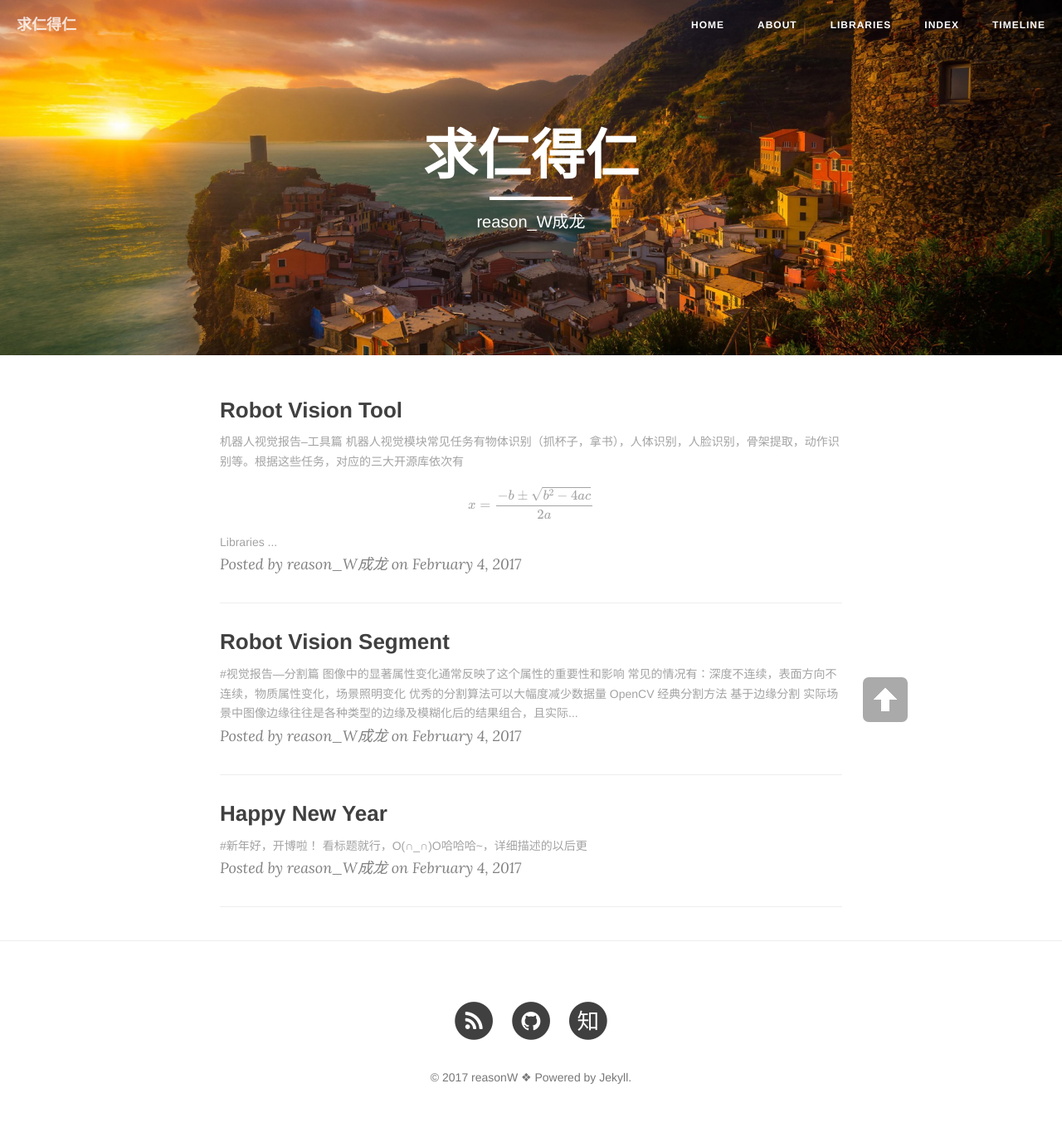
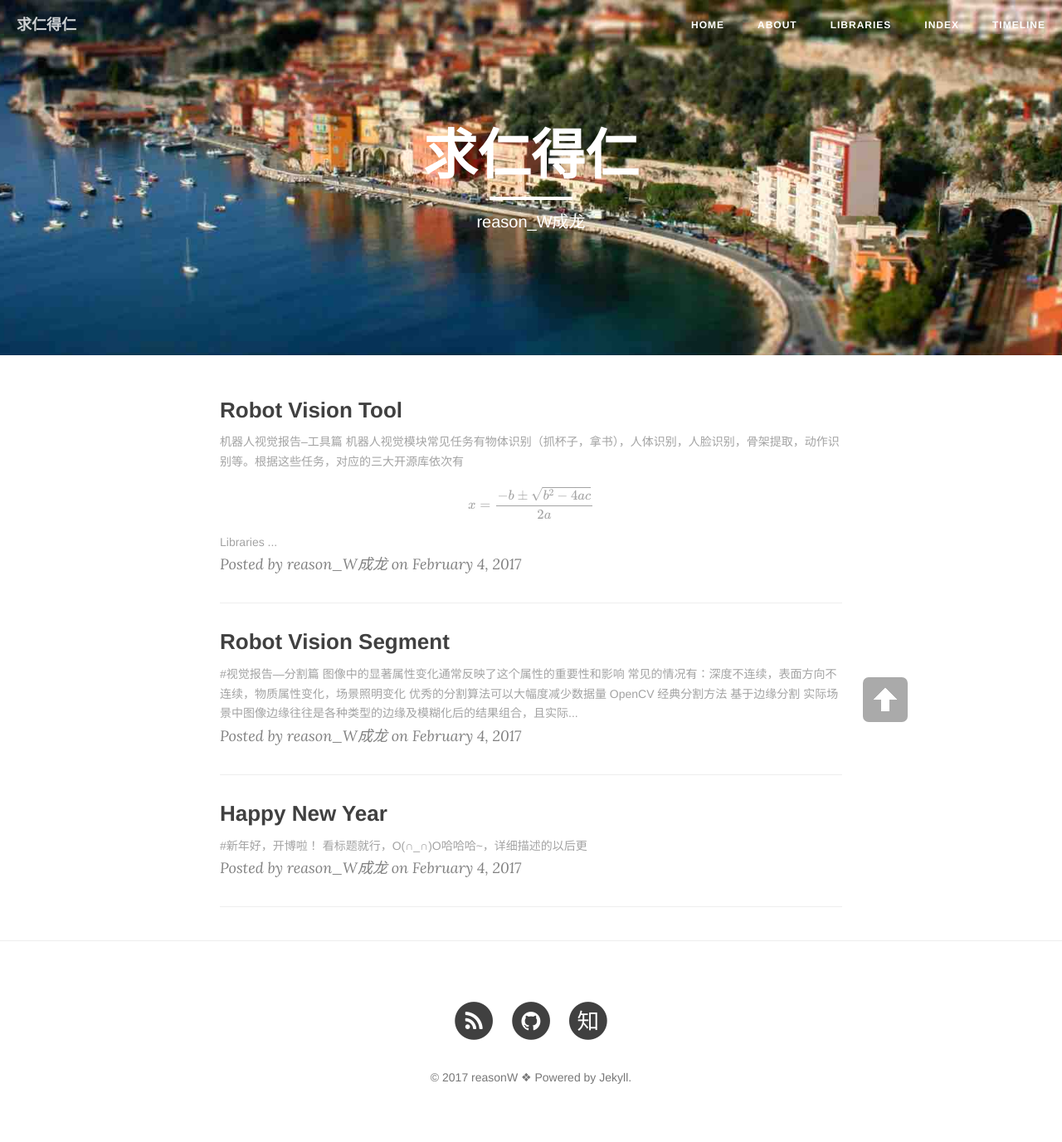
Before and after one commit to Skylar95/Skylar95, a Jekyll site: the page built from index.html, in a window 1280 px wide. Shown: the whole page at 83% size. Built offline with Jekyll 4.4.1, drawn with Linux system fonts in a browser that asks for light colours; nearby versions of some CDN libraries; formulas are drawn with MathJax 3; the list of posts is cut into pages by our own code.

Commit message:
modify for utf-8

```diff
--- a/_config.yml
+++ b/_config.yml
@@ -1,11 +1,11 @@
 # Site settings
 title: 求仁得仁
-header-img: "img/1.jpg"
+header-img: "img/2.jpg"
 tagline: "cn"
 description: "reason_W成龙| For Reason,For Real"
 baseurl: ""
 url: "http://reasonW.github.io"
-
+encoding: UTF-8
 # About/contact
 owner:
   name: "reasonW "
```
Also changed, not shown: _posts/2017-02-04-Robot-Vision-Segment.md (+1 -1 lines), _posts/2017-02-04-img/1_1.jpg (added).
